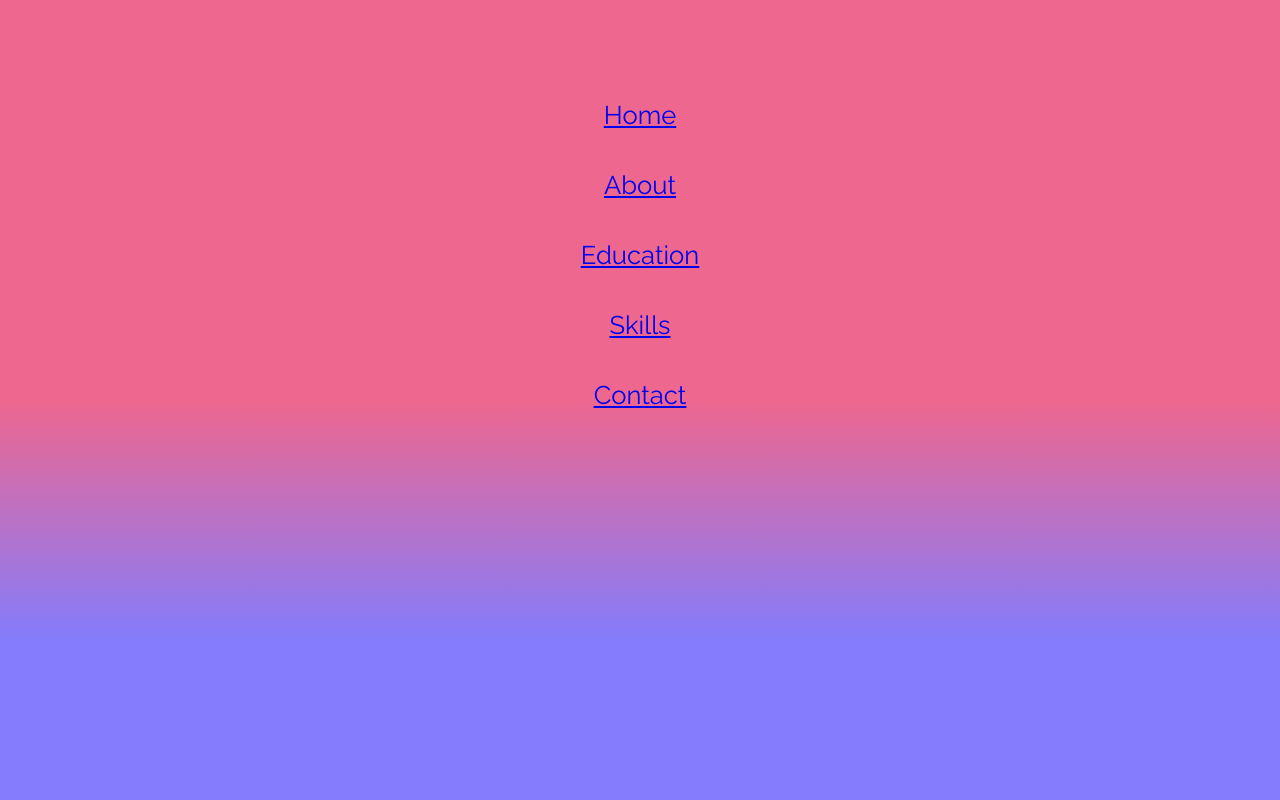
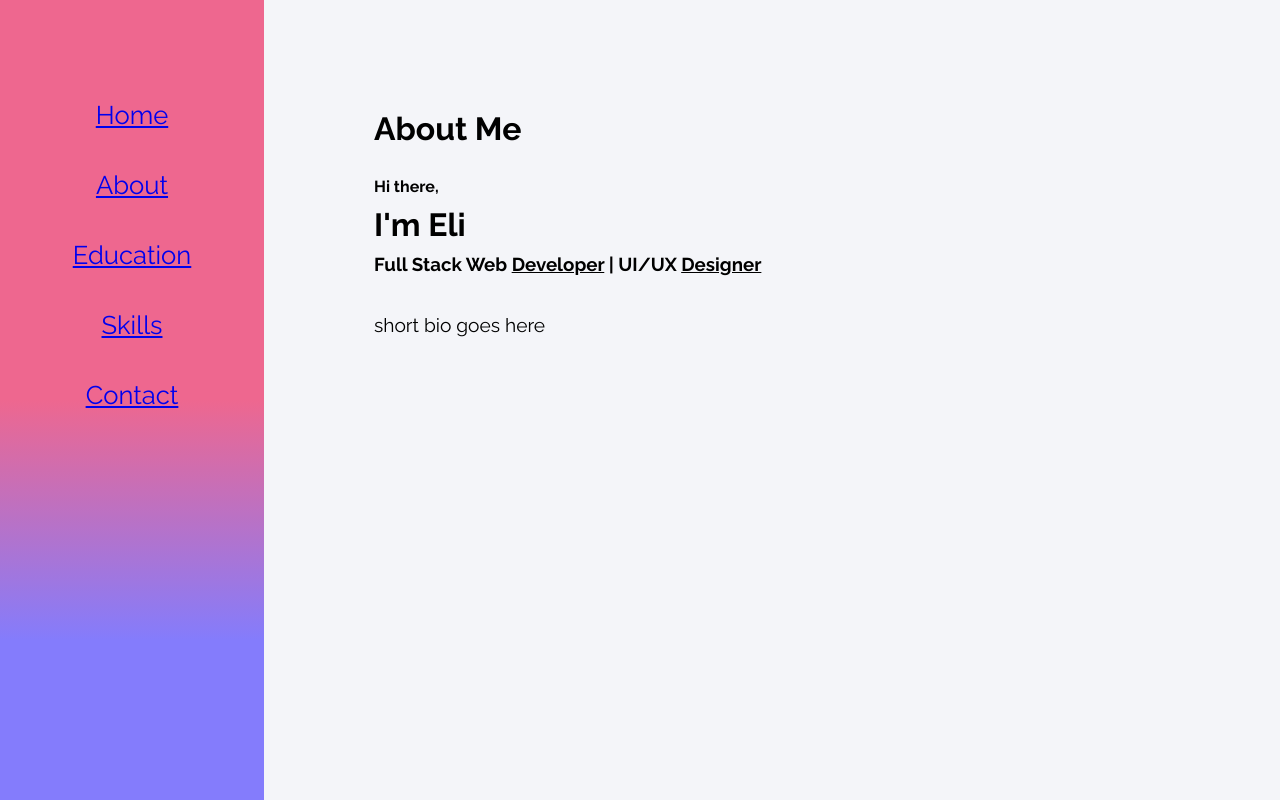
Before and after one commit to eliskim27/eliskim27.github.io, a React (Create React App) app: page /about in a window 1280 px wide. Built offline with nearby package versions, Linux system fonts and the light colour scheme.

Commit message:
about route

```diff
--- a/src/App.js
+++ b/src/App.js
@@ -7,15 +7,15 @@ import
   } from "react-router-dom";
 import Navbar from './components/Navbar';
 import Home from './contents/Home';
+import About from './contents/About';
 
 function App() {
   return (
     <Router>
       <div className="App">
         <Navbar />
-        <Route exact path="/">
-          <Home />
-        </Route>
+        <Route exact path="/">    <Home />    </Route>
+        <Route path="/about">     <About />   </Route>
       </div>
     </Router>
   )
```
